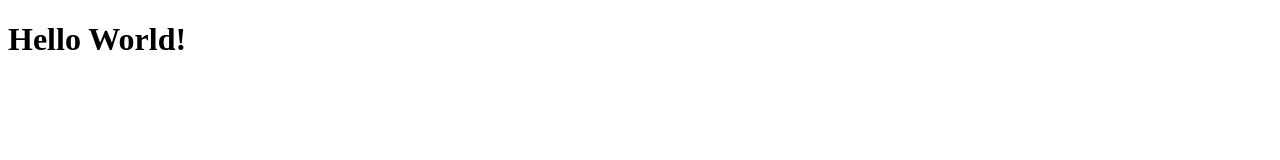
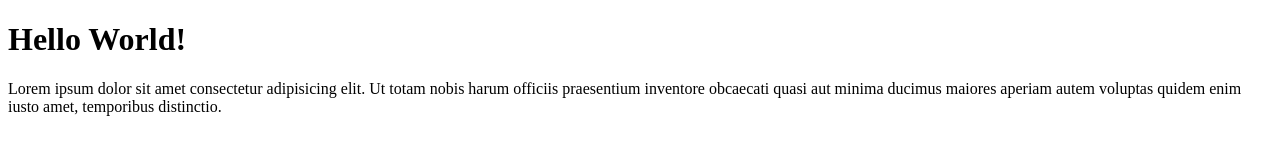
Before and after one commit to Rachuns/belajar-git, a plain HTML site: page index.html in a window 1280 px wide. Drawn offline with Linux system fonts and the light colour scheme.

Commit message:
menambahkan paragraf

```diff
--- a/index.html
+++ b/index.html
@@ -8,5 +8,6 @@
 </head>
 <body>
     <h1>Hello World!</h1>
+    <p>Lorem ipsum dolor sit amet consectetur adipisicing elit. Ut totam nobis harum officiis praesentium inventore obcaecati quasi aut minima ducimus maiores aperiam autem voluptas quidem enim iusto amet, temporibus distinctio.</p>
 </body>
 </html>
```
